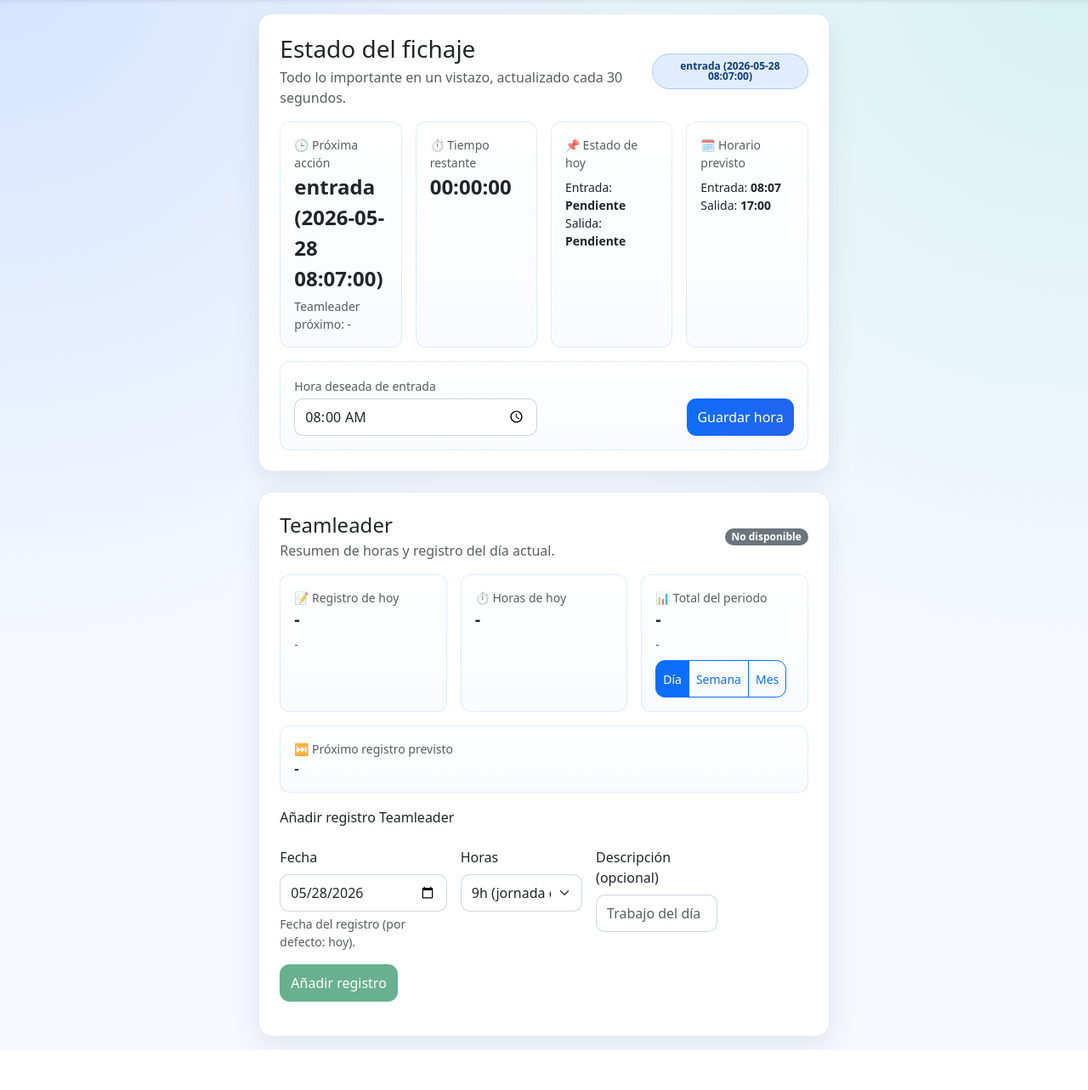
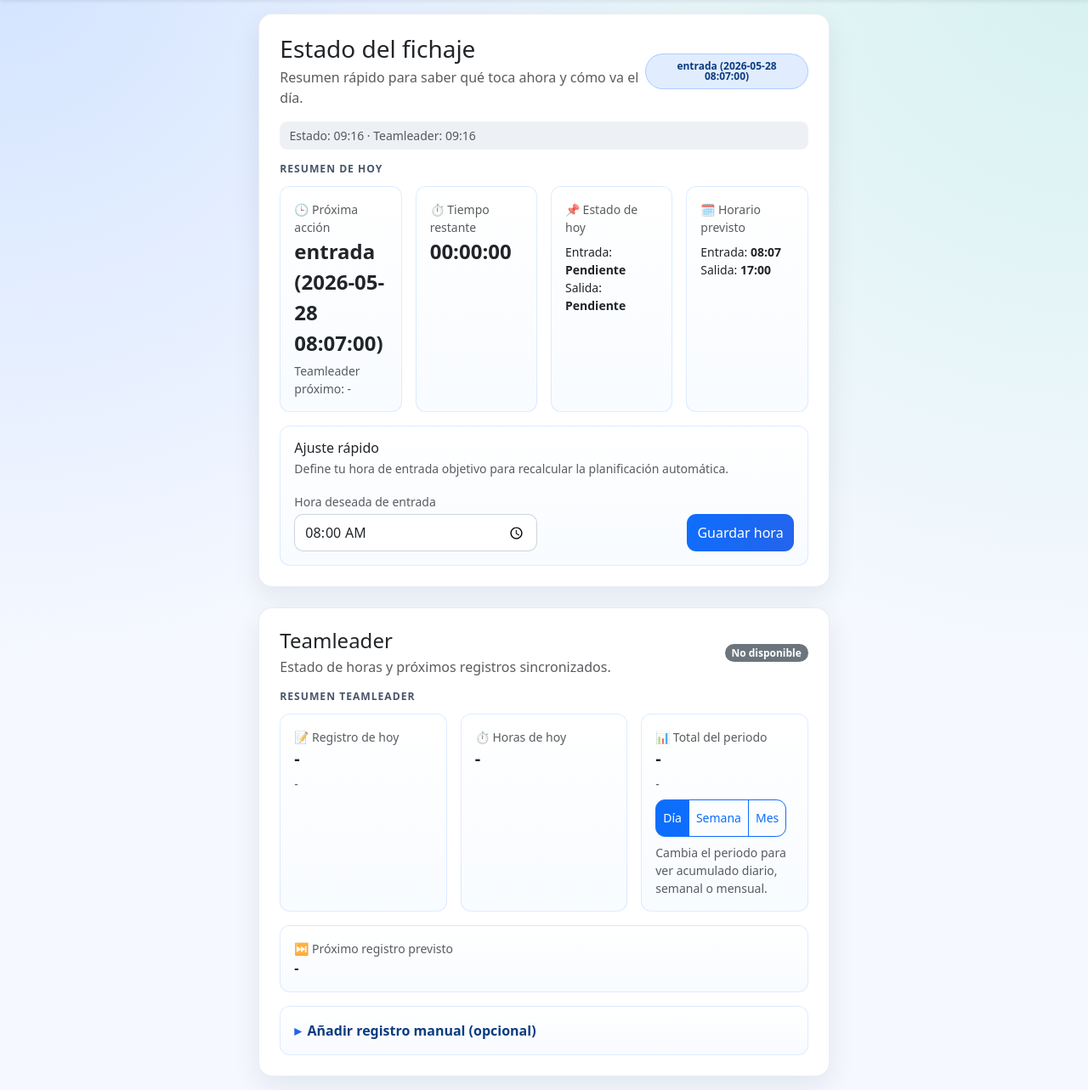
Before and after one commit to rafaeltm/bothr, a Flask app: page /dashboard in a window 1280 px wide. Shown: the part 56-1339 px from the top of the page at 85% size. Before the commit the page ends 1292 px from the top, so only its background shows below. Run offline with Flask 3, Linux system fonts and the light colour scheme; parts of the project's set-up code (start-up, migrations or seed data) failed here and were passed over.

Commit message:
Refina el dashboard para mejorar claridad visual

```diff
--- a/dashboard/static/css/style.css
+++ b/dashboard/static/css/style.css
@@ -175,6 +175,42 @@ body.standalone-mode .mobile-header {
   border-color: rgba(13, 110, 253, 0.28);
 }
 
+.section-title {
+  font-size: 0.76rem;
+  letter-spacing: 0.08em;
+  text-transform: uppercase;
+  color: #475569;
+  margin-bottom: 0.75rem;
+  font-weight: 700;
+}
+
+.last-sync {
+  padding: 0.4rem 0.7rem;
+  border-radius: 0.55rem;
+  background: rgba(226, 232, 240, 0.6);
+}
+
+.teamleader-manual-entry summary {
+  cursor: pointer;
+  font-weight: 600;
+  color: #0b3c7f;
+  list-style: none;
+}
+
+.teamleader-manual-entry summary::-webkit-details-marker {
+  display: none;
+}
+
+.teamleader-manual-entry summary::before {
+  content: '▸';
+  margin-right: 0.45rem;
+  color: #2563eb;
+}
+
+.teamleader-manual-entry[open] summary::before {
+  content: '▾';
+}
+
 /* Force 2-column grid on phones for status boxes */
 @media (max-width: 575.98px) {
   .status-box .fs-4,
--- a/dashboard/templates/index.html
+++ b/dashboard/templates/index.html
@@ -8,10 +8,14 @@
         <div class="d-flex justify-content-between align-items-center mb-3">
           <div>
             <h1 class="h3 mb-1">Estado del fichaje</h1>
-            <p class="text-muted mb-0">Todo lo importante en un vistazo, actualizado cada 30 segundos.</p>
+            <p class="text-muted mb-0">Resumen rápido para saber qué toca ahora y cómo va el día.</p>
           </div>
           <span class="badge rounded-pill status-badge" id="statusBadge">Cargando...</span>
         </div>
+        <div class="last-sync small text-muted mb-3">
+          Estado: <span id="statusLastSync">-</span> · Teamleader: <span id="teamleaderLastSync">-</span>
+        </div>
+        <h2 class="section-title">Resumen de hoy</h2>
         <div class="row g-3">
           <div class="col-lg-3 col-md-6">
             <div class="status-box">
@@ -52,6 +56,8 @@
           </div>
         </div>
         <div class="status-box mt-3">
+          <h3 class="h6 mb-1">Ajuste rápido</h3>
+          <p class="small text-muted mb-3">Define tu hora de entrada objetivo para recalcular la planificación automática.</p>
           <div class="row g-3 align-items-end">
             <div class="col-md-6">
               <label class="form-label text-muted small mb-1" for="preferredClockIn">Hora deseada de entrada</label>
@@ -69,10 +75,11 @@
         <div class="d-flex justify-content-between align-items-center mb-3 gap-3 flex-wrap">
           <div>
             <h2 class="h4 mb-1">Teamleader</h2>
-            <p class="text-muted mb-0">Resumen de horas y registro del día actual.</p>
+            <p class="text-muted mb-0">Estado de horas y próximos registros sincronizados.</p>
           </div>
           <span class="badge rounded-pill text-bg-secondary" id="teamleaderStatusBadge">Cargando...</span>
         </div>
+        <h3 class="section-title">Resumen Teamleader</h3>
         <div class="row g-3">
           <div class="col-lg-4 col-md-6">
             <div class="status-box">
@@ -101,6 +108,7 @@
                   <button class="btn btn-outline-primary" type="button" data-teamleader-period="monthly">Mes</button>
                 </div>
               </div>
+              <div class="small text-muted mt-2">Cambia el periodo para ver acumulado diario, semanal o mensual.</div>
             </div>
           </div>
         </div>
@@ -108,10 +116,10 @@
           <div class="text-muted small">⏭️ Próximo registro previsto</div>
           <div class="fs-6 fw-semibold" id="teamleaderNextEntry">-</div>
         </div>
-        <div class="row g-3 mt-1">
-          <div class="col-12">
-            <h3 class="h6 mb-2">Añadir registro Teamleader</h3>
-          </div>
+        <details class="status-box mt-3 teamleader-manual-entry">
+          <summary>Añadir registro manual (opcional)</summary>
+          <div class="pt-3">
+            <div class="row g-3">
               <div class="col-md-4">
                 <label class="form-label">Fecha</label>
                 <input class="form-control" type="date" id="teamleaderAddDate">
@@ -141,6 +149,8 @@
               </div>
             </div>
           </div>
+        </details>
+      </div>
     </div>
   </div>
 </div>
@@ -155,6 +165,10 @@
     const action = data.next_action || '-';
     const actionAt = data.next_action_at || '';
     return actionAt ? `${action} (${actionAt})` : action;
+  }
+
+  function formatLastSync() {
+    return new Date().toLocaleTimeString('es-ES', { hour: '2-digit', minute: '2-digit' });
   }
 
   function formatTodayStatus(timestamp, fallbackDone) {
@@ -218,8 +232,10 @@
       const nextEntryLabel = formatTeamleaderNextEntry(summary.next_entry_preview);
       document.getElementById('teamleaderNextEntry').textContent = nextEntryLabel;
       document.getElementById('mainNextTeamleader').textContent = `Teamleader próximo: ${nextEntryLabel}`;
+      document.getElementById('teamleaderLastSync').textContent = formatLastSync();
     } catch (error) {
       setTeamleaderUnavailable('No disponible');
+      document.getElementById('teamleaderLastSync').textContent = formatLastSync();
       if (showErrorToast) {
         window.showToast(error.message, true);
       }
@@ -249,6 +265,7 @@
       document.getElementById('plannedIn').textContent = getPlannedTimeLabel(data.planned_clock_in);
       document.getElementById('plannedOut').textContent = getPlannedTimeLabel(data.planned_clock_out);
       document.getElementById('statusBadge').textContent = formatNextAction(data);
+      document.getElementById('statusLastSync').textContent = formatLastSync();
       window.renderLastError(data.last_error, 'lastErrorBox', 'lastErrorText', 'markLastErrorSeenBtn');
     } catch (error) {
       window.showToast('No se pudo actualizar el estado.', true);
```
Lines whose indentation alone changed are shown as unchanged.
